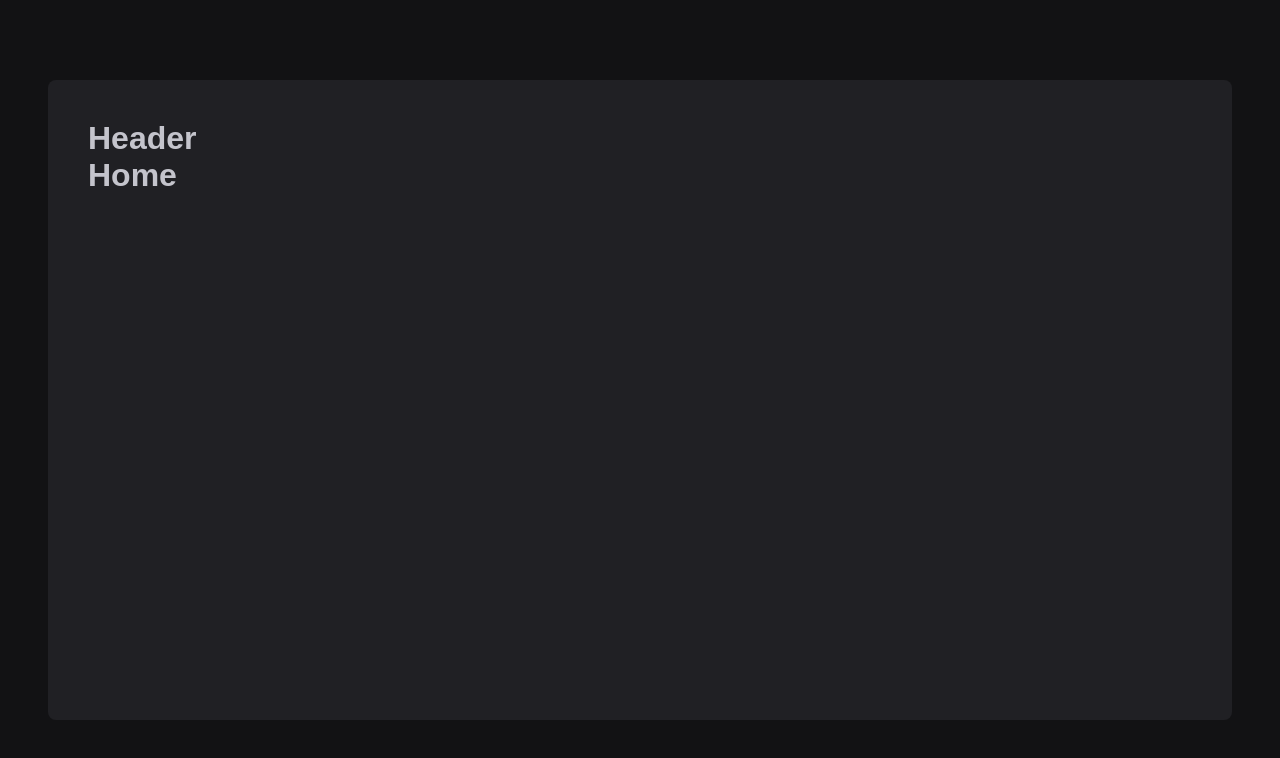
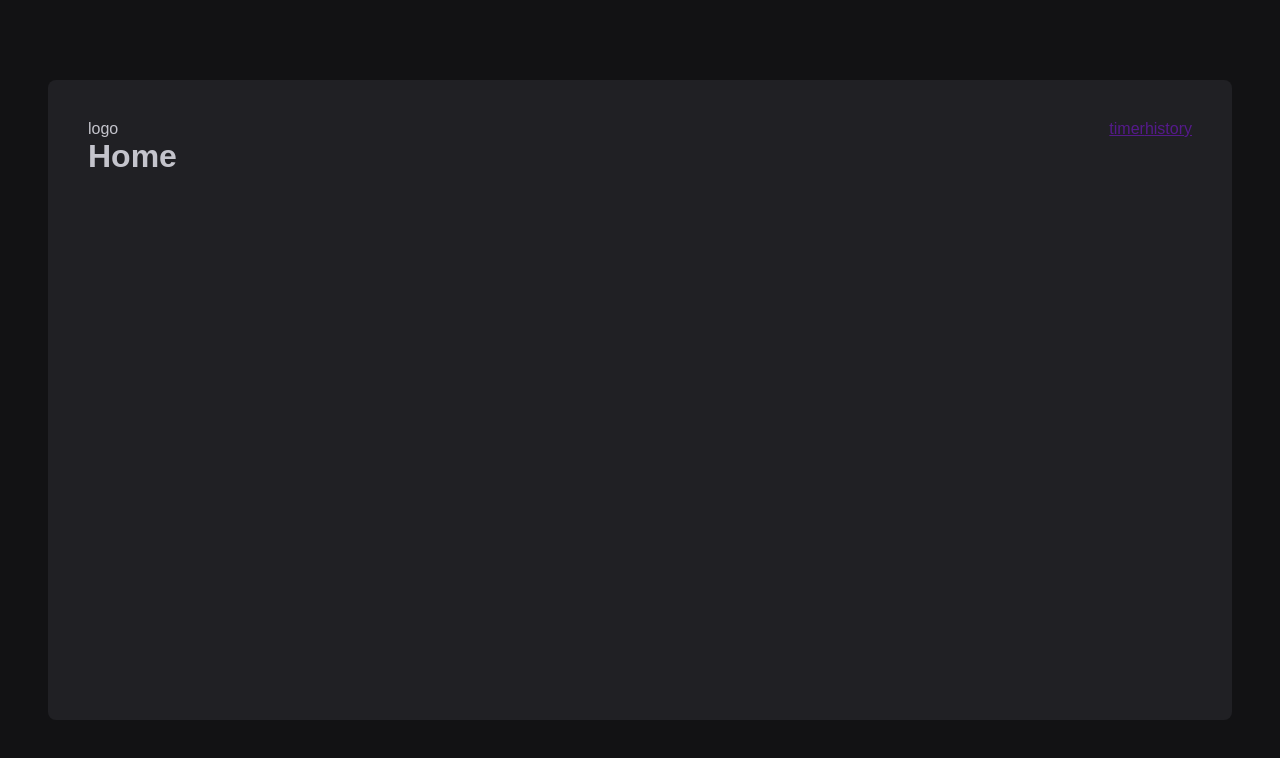
Before and after one commit to lucasalvesb/timer, a React (Vite) app: page / in a window 1280 px wide. Shown: the top 758 px of the page. Built offline with nearby package versions, Linux system fonts and the light colour scheme.

Commit message:
skeleton app header

```diff
--- a/src/components/Header/index.tsx
+++ b/src/components/Header/index.tsx
@@ -1,3 +1,13 @@
+import { HeaderContainer } from './styles'
+
 export function Header() {
-  return <h1>Header</h1>
+  return (
+    <HeaderContainer>
+      <span>logo</span>
+      <nav>
+        <a href="">timer</a>
+        <a href="">history</a>
+      </nav>
+    </HeaderContainer>
+  )
 }
--- a/src/components/Header/styles.ts
+++ b/src/components/Header/styles.ts
@@ -0,0 +1,7 @@
+import styled from 'styled-components'
+
+export const HeaderContainer = styled.header`
+  display: flex;
+  align-items: center;
+  justify-content: space-between;
+`
```
